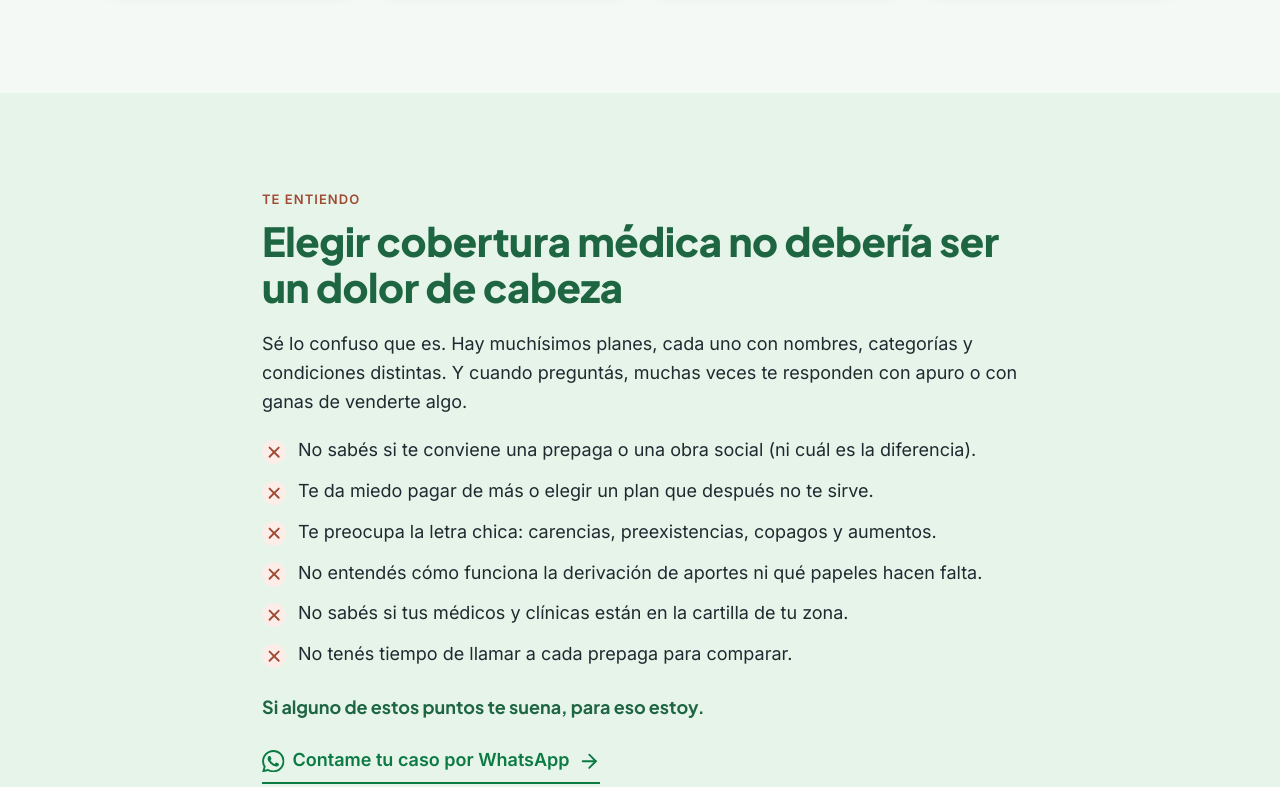
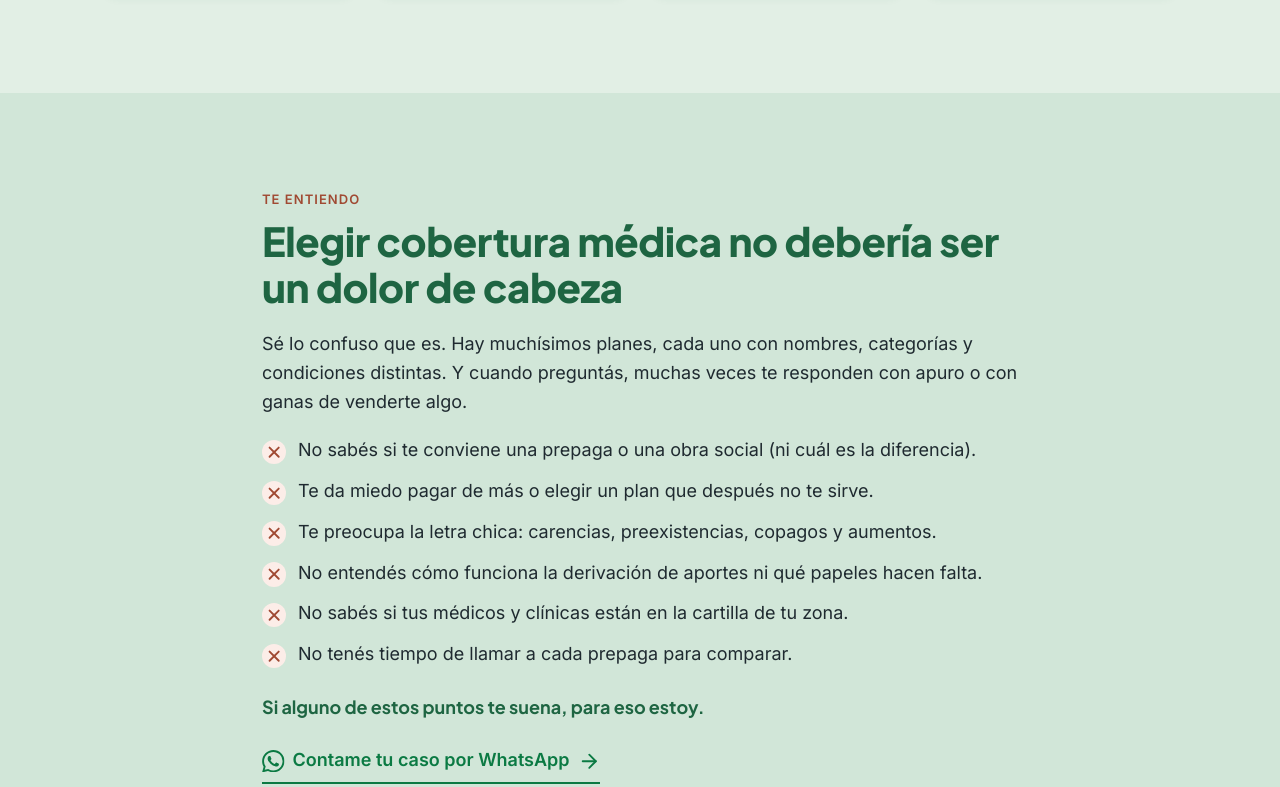
Before and after one commit to lorenzopalena1806/natalia-asesora, a plain HTML site: page index.html in a window 1280 px wide. Shown: the part 1736-2523 px from the top of the page. Drawn offline with Linux system fonts and the light colour scheme.

Commit message:
style: change background to light pastel green

```diff
--- a/css/styles.css
+++ b/css/styles.css
@@ -15,8 +15,8 @@
   --teal: #1E6542;
   --teal-700: #124128;
   --sage: #C3E0CC;
-  --sage-50: #E6F4EA;
-  --cream: #F4F9F6;
+  --sage-50: #D1E6D8;
+  --cream: #E2EFE5;
   --white: #FFFFFF;
   --ink: #1F2A30;
   --muted: #4A5A62;
```
